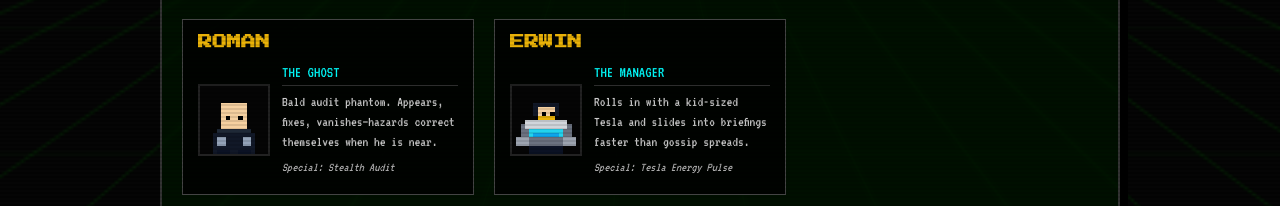
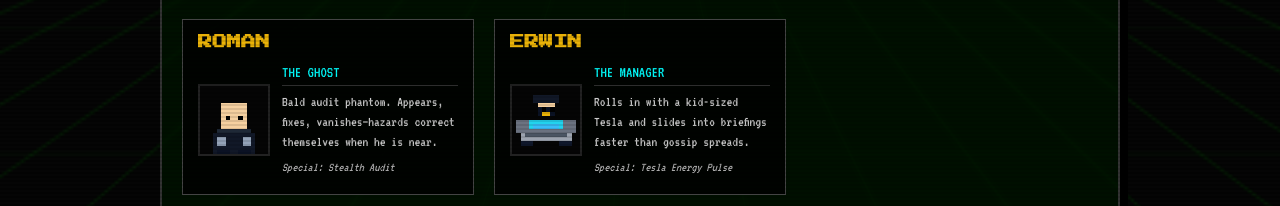
Before and after one commit to eres2k/amzlwhsquest, a plain HTML site: page LandingPage.html in a window 1280 px wide. Shown: the part 1238-1444 px from the top of the page. Drawn offline with Linux system fonts and the light colour scheme; no server answers.

Commit message:
Refine Erwin Tesla sprite on landing and in-game

```diff
--- a/LandingPage.html
+++ b/LandingPage.html
@@ -614,17 +614,17 @@
             ctx.fillStyle = '#0b1224'; ctx.fillRect(4,15,3,1); ctx.fillRect(9,15,3,1); // boots
         },
         erwin: ctx => {
-            ctx.fillStyle = '#6b7280'; ctx.fillRect(2,9,12,5); // Tesla body
-            ctx.fillStyle = '#9ca3af'; ctx.fillRect(1,12,3,2); ctx.fillRect(12,12,3,2); // wheels
-            ctx.fillStyle = '#d1d5db'; ctx.fillRect(3,8,10,2); // hood line
-            ctx.fillStyle = '#22d3ee'; ctx.fillRect(4,10,8,2); // windshield
-            ctx.fillStyle = '#0ea5e9'; ctx.fillRect(5,11,6,1); // dashboard glow
-            ctx.fillStyle = '#111827'; ctx.fillRect(5,4,6,3); // black hair
-            ctx.fillStyle = '#0b1224'; ctx.fillRect(6,6,4,2); // beard shadow
-            ctx.fillStyle = '#f5d0a0'; ctx.fillRect(6,5,4,2); // face
-            ctx.fillStyle = '#000'; ctx.fillRect(7,6,1,1); ctx.fillRect(9,6,1,1); // eyes
-            ctx.fillStyle = '#eab308'; ctx.fillRect(6,7,4,1); // smile
-            ctx.fillStyle = '#0b1224'; ctx.fillRect(4,14,8,2); // bumper
+            ctx.fillStyle = '#0f172a'; ctx.fillRect(2,12,3,2); ctx.fillRect(11,12,3,2); // wheels
+            ctx.fillStyle = '#9ca3af'; ctx.fillRect(2,9,12,4); // Tesla base
+            ctx.fillStyle = '#6b7280'; ctx.fillRect(1,8,14,3); // Tesla shell
+            ctx.fillStyle = '#22d3ee'; ctx.fillRect(4,8,8,2); // windshield
+            ctx.fillStyle = '#38bdf8'; ctx.fillRect(5,9,6,1); // glass glow
+            ctx.fillStyle = '#f5d0a0'; ctx.fillRect(6,3,4,4); // face
+            ctx.fillStyle = '#111827'; ctx.fillRect(5,2,6,2); // black hair
+            ctx.fillStyle = '#0b1224'; ctx.fillRect(6,5,4,2); // beard shadow
+            ctx.fillStyle = '#000'; ctx.fillRect(7,5,1,1); ctx.fillRect(9,5,1,1); // eyes
+            ctx.fillStyle = '#eab308'; ctx.fillRect(7,6,2,1); // smirk
+            ctx.fillStyle = '#4b5563'; ctx.fillRect(3,11,10,1); // bumper stripe
         },
         boss_manager: ctx => {
             ctx.fillStyle = '#0f172a'; ctx.fillRect(2,1,12,5);
```
Also changed, not shown: AMZLWHSQUEST122.html (+11 -10 lines).
